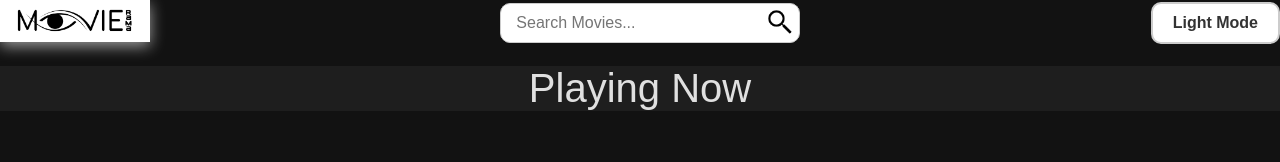
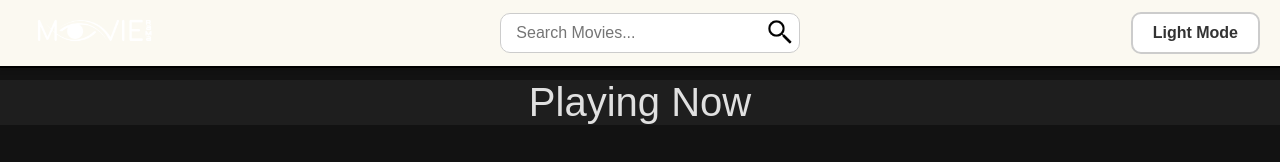
Before and after one commit to Thanassis777/Frontend-MovieRama-ThanassisKarkoulis, a plain HTML site: page index.html in a window 1280 px wide. Both pictures are taken after a click on the button "Dark Mode". Drawn offline with Linux system fonts and the light colour scheme; no server answers.

Commit message:
make header fixes

```diff
--- a/styles/layout.css
+++ b/styles/layout.css
@@ -1,12 +1,22 @@
 .main-container {
     height: calc(100vh + 10px);
+    margin-top: 80px;
 }
 
 .header {
+    position: fixed; /* Fix the header to the top */
+    top: 0; /* Align it to the top */
+    left: 0; /* Align it to the left edge */
+    width: 100%; /* Make the header span the full width */
+    z-index: 1000; /* Ensure it stays on top of other content */
+    background-color: var(--main-bg-color); /* Background to match the theme */
+    border-bottom: 2px solid #000; /* Optional: Add a subtle border for separation */
+    box-shadow: 0 2px 5px rgba(0, 0, 0, 0.2); /* Optional: Shadow for depth */
     display: flex;
     flex-wrap: wrap; /* Allow items to wrap on smaller screens */
-    justify-content: space-between; /* Distribute space evenly */
+    justify-content: space-between;
     align-items: center;
+    padding: 10px 20px; /* Adjust padding for spacing */
 }
 
 .logo {
@@ -96,4 +106,8 @@ input[type="search"]::-webkit-search-results-decoration {
         flex-direction: column; /* Stack items vertically on smaller screens */
         gap: 10px; /* Add spacing between stacked items */
     }
+
+    .main-container {
+        margin-top: 180px;
+    }
 }
--- a/styles/reset.css
+++ b/styles/reset.css
@@ -46,6 +46,6 @@ body.dark-mode .dark-mode-toggle:hover {
 }
 
 body.dark-mode .logo img {
-    background-color: white;
-    box-shadow: 0 4px 15px rgba(255, 255, 255, 0.6);
+    filter: invert(1) brightness(1.5); /* Invert colors and brighten */
+    transition: filter 0.3s ease; /* Smooth transition */
 }
```
